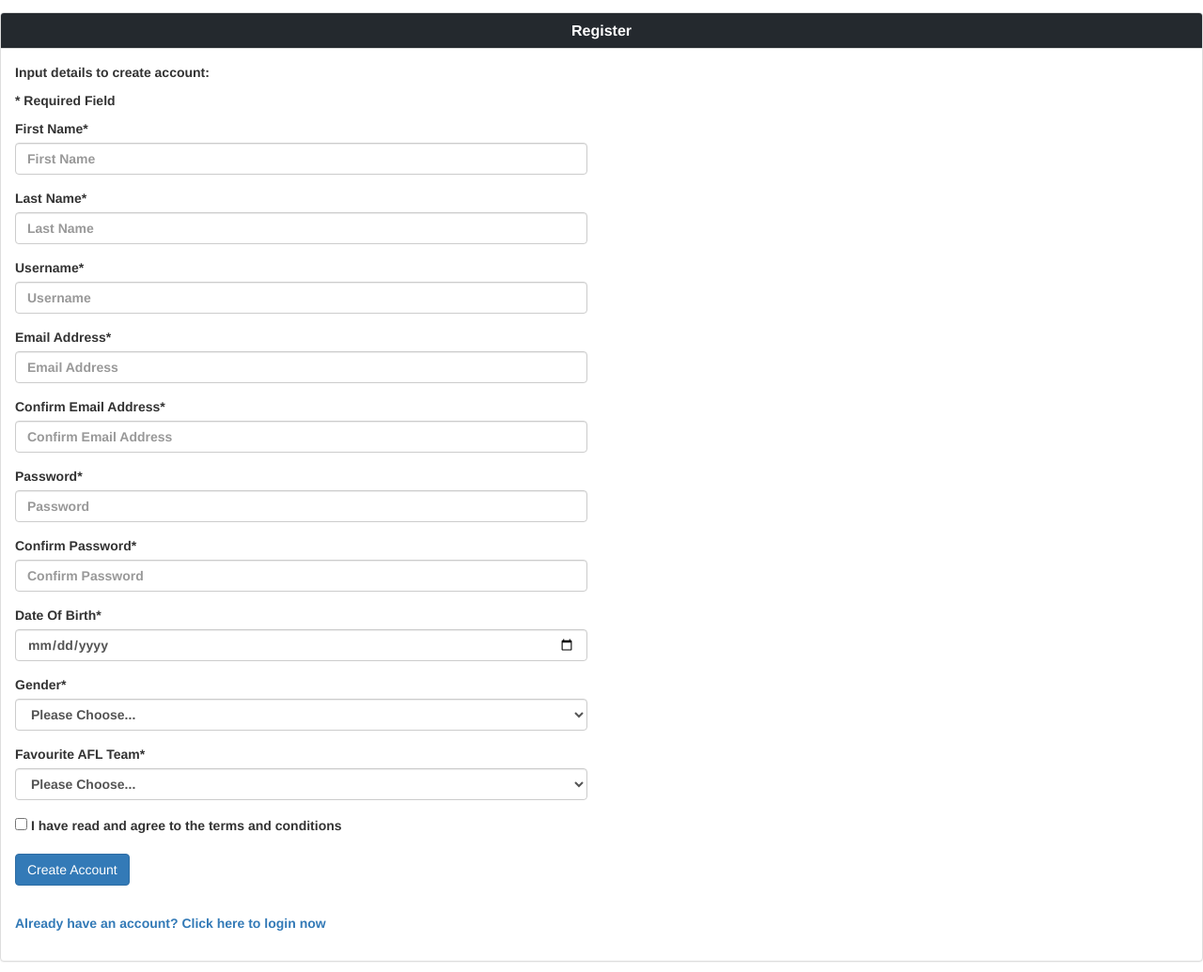
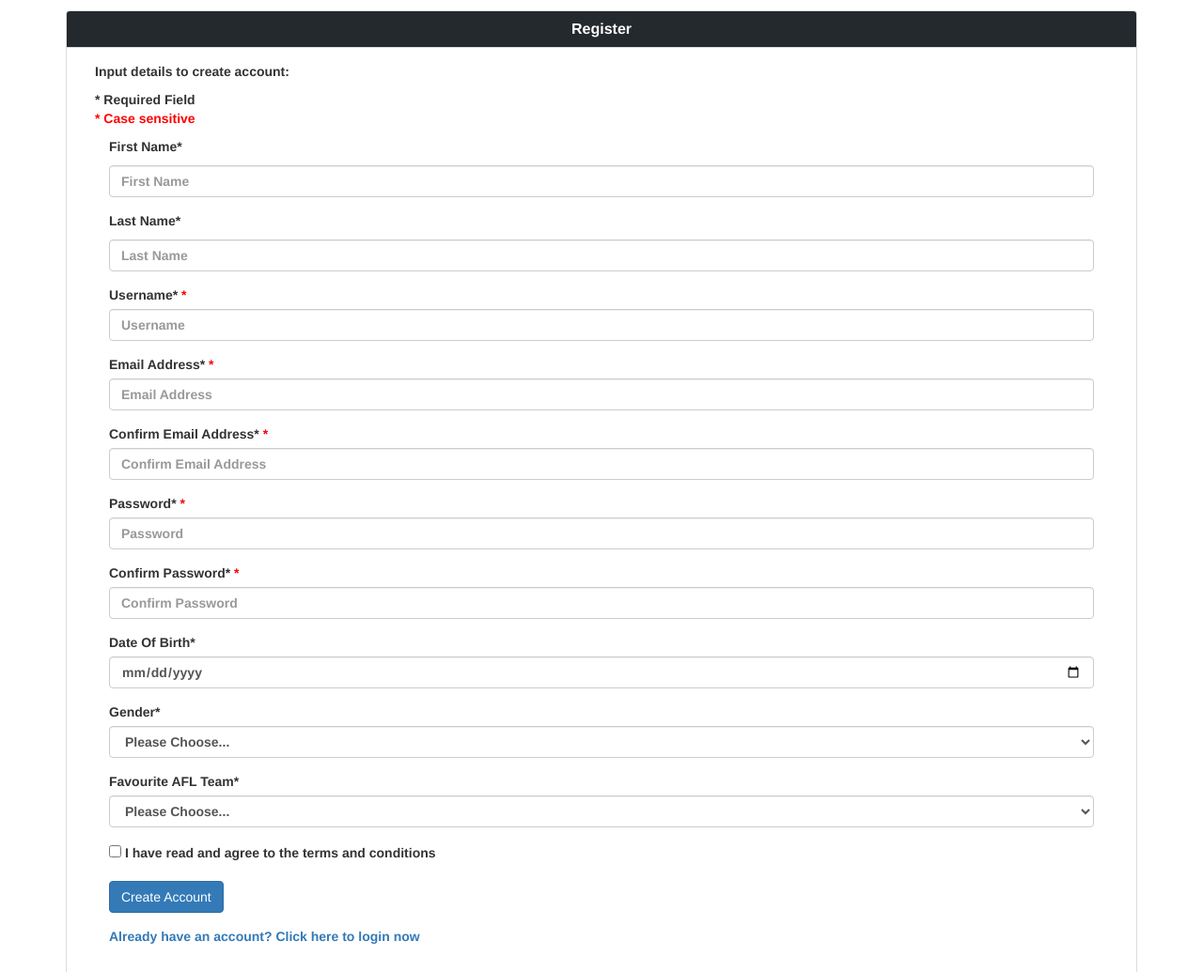
Before and after one commit to James-Vu/2017-team-d, a website: page client/register.html in a window 1280 px wide. Shown: the top 1035 px of the page at 94% size. Drawn offline with nearby package versions, Linux system fonts and the light colour scheme.

Commit message:
Add files via upload

```diff
--- a/client/register.html
+++ b/client/register.html
@@ -15,13 +15,16 @@
 </head>
 
 <body ng-cloak ng-controller="usersController as UC">
+<div class="container">
 	<div class="panel panel-default" style="margin-top:1%">
 			<div class="panel-heading" style="background-color:#24292E">
 				<h3 class="panel-title" align="center" style="color:white"><b>Register<b></h3>
 			</div>
 		<div class="panel-body">
-			<p><b>Input details to create account:</b></p>
-			<p><b>* Required Field</b></p>
+			<div class="col-md-12 col-xs-12">
+				<p align="left"><b>Input details to create account:</b></p>
+				<p align="left"><b>* Required Field </br><span style="color:red">* Case sensitive </span></b></p>
+			</div>
 			<form ng-submit="UC.register()">
 
 				<div ng-cloak class="alert alert-danger" ng-if="UC.validationErrors.firstname">
@@ -30,65 +33,61 @@
 				<div ng-cloak class="alert alert-danger" ng-if="UC.validationErrors.lastname">
 					<p ng-cloak>{{ UC.validationErrors.lastname.message }}</p>
 				</div>
-				<div class="row">
-					<div class="col-md-6 col-xs-6 form-group">
-						<label for="regFirstName">First Name*</label>
-						<input type="text" class="form-control" id="regFirstName" placeholder="First Name" ng-model="UC.regUser.firstname" required/>
-					</div>
+				<div class="col-md-12 col-xs-12">
 
+				<div class="col-md-12 col-xs-12 form-group">
+					<p align="left">First Name*</p>
+					<input type="text" class="form-control" id="regFirstName" placeholder="First Name" ng-model="UC.regUser.firstname" required/>
 				</div>
 
-				<div class="row">
-					<div class="col-md-6 col-xs-6 form-group">
-						<label for="regLastName">Last Name*</label>
+					<div class="col-md-12 col-xs-12 form-group">
+						<p align="left">Last Name*</p>
 						<input type="text" class="form-control" id="regLastName" placeholder="Last Name" ng-model="UC.regUser.lastname" required/>
 					</div>
-				</div>
 
 				<div ng-cloak class="alert alert-danger" ng-if="UC.validationErrors.username">
 					<p ng-cloak>{{ UC.validationErrors.username.message }}</p>
 				</div>
-				<div class="row">
-					<div class="col-md-6 col-xs-6 form-group">
-						<label for="regUsername">Username*</label>
+
+					<div class="col-md-12 col-xs-12 form-group">
+						<label for="regUsername">Username* <span style="color:red">*</span></label>
 						<input type="text" class="form-control" id="regUsername" placeholder="Username" ng-model="UC.regUser.username" required/>
 					</div>
-				</div>
+
 
 				<div ng-cloak class="alert alert-danger" ng-if="UC.validationErrors.email">
 					<p ng-cloak>{{ UC.validationErrors.email.message }}</p>
 				</div>
-				<div class="row">
-					<div class="col-md-6 col-xs-6 form-group">
-						<label for="regEmail">Email Address*</label>
+
+					<div class="col-md-12 col-xs-12 form-group">
+						<label for="regEmail">Email Address* <span style="color:red">*</span></label>
 						<input type="email" class="form-control" id="regEmail" placeholder="Email Address" ng-model="UC.regUser.email" required>
 					</div>
-				</div>
 
-				<div class="row">
-					<div class="col-md-6 col-xs-6 form-group">
-						<label for="regEmailConf">Confirm Email Address*</label>
+
+
+					<div class="col-md-12 col-xs-12 form-group">
+						<label for="regEmailConf">Confirm Email Address* <span style="color:red">*</span></label>
 						<input type="email" class="form-control" id="regEmailConf" placeholder="Confirm Email Address" ng-model="UC.regUser.emailConf" required/>
 					</div>
-				</div>
+
 
 				<div ng-cloak class="alert alert-danger" ng-if="UC.validationErrors.password">
 					<p ng-cloak>{{ UC.validationErrors.password.message }}</p>
 				</div>
-				<div class="row">
-					<div class="col-md-6 col-xs-6 form-group">
-						<label for="regPassword">Password*</label>
+
+					<div class="col-md-12 col-xs-12 form-group">
+						<label for="regPassword">Password* <span style="color:red">*</span></label>
 						<input type="password" class="form-control" id="regPassword" placeholder="Password" ng-model="UC.regUser.password" required/>
 					</div>
 
-				</div>
 
-				<div class="row">
-					<div class="col-md-6 col-xs-6 form-group">
-						<label for="regPasswordConf">Confirm Password*</label>
+
+					<div class="col-md-12 col-xs-12 form-group">
+						<label for="regPasswordConf">Confirm Password* <span style="color:red">*</span></label>
 						<input type="password" class="form-control" id="regPasswordConf" placeholder="Confirm Password" ng-model="UC.regUser.passwordConf" required/>
 					</div>
-				</div>
+
 
 				<div ng-cloak class="alert alert-danger" ng-if="UC.validationErrors.dob">
 					<p ng-cloak>{{ UC.validationErrors.dob.message }}</p>
@@ -96,16 +95,16 @@
 				<div ng-cloak class="alert alert-danger" ng-if="UC.validationErrors.gender">
 					<p ng-cloak>{{ UC.validationErrors.gender.message }}</p>
 				</div>
-				<div class="row">
-					<div class="col-md-6 col-xs-6 form-group">
+
+					<div class="col-md-12 col-xs-12 form-group">
 						<label for="regdob">Date Of Birth*</label>
 						<input type="date" class="form-control" id="regdob" placeholder="dd/mm/yyyy" ng-model="UC.regUser.dob" required/>
 					</div>
 
-				</div>
 
-				<div class="row">
-					<div class="col-md-6 col-xs-6 form-group">
+
+
+					<div class="col-md-12 col-xs-12 form-group">
 						<label for="regGender">Gender*</label>
 						<select class="form-control" id="regGender" ng-model="UC.regUser.gender" required>
 							<option value="" disabled selected hidden>Please Choose...</option>
@@ -114,13 +113,13 @@
 							<option value="Other">Other</option>
 						</select>
 					</div>
-				</div>
+
 
 				<div ng-cloak class="alert alert-danger" ng-if="UC.validationErrors.favouriteteam">
 					<p ng-cloak>{{ UC.validationErrors.favouriteteam.message }}</p>
 				</div>
-				<div class="row">
-					<div class="col-md-6 col-xs-6 form-group">
+
+					<div class="col-md-12 col-xs-12 form-group">
 						<label for="regTeam">Favourite AFL Team*</label>
 						<select class="form-control" id="regTeam" ng-model="UC.regUser.favouriteteam" required>
 							<option value="" disabled selected hidden>Please Choose...</option>
@@ -145,26 +144,28 @@
 							<option value="Western Bulldogs">Western Bulldogs</option>
 						</select>
 					</div>
-				</div>
 
 				<div ng-cloak class="alert alert-danger" ng-if="UC.validationErrors.check">
 					<p ng-cloak>{{ UC.validationErrors.check.message }}</p>
 				</div>
-				<div class="row">
-					<label class="col-md-6 col-xs-6 form-check-label">
+
+					<label class="col-md-12 col-xs-12 form-check-label">
 						<input name="agree" type="checkbox" class="form-check-input" required>
 						I have read and agree to the terms and conditions
 					</label>
-				</div>
 
-				<div class="row" style="padding:15px;">
+
+				<div class="col-md-12 col-xs-12" style="padding:15px;">
 					<input class="btn btn-primary" type="submit" value="Create Account">
 				</div>
 			</form>
-			<div class="row" style="padding:15px;">
+			<div  style="padding:15px;">
 				<a href="/login.html">Already have an account? Click here to login now</a>
 			</div>
 		</div>
+		</div>
 	</div>
+</div>
+</div>
 </body>
 </html>
```
Also changed, not shown: client/tipping.html (+15 -1 lines).
